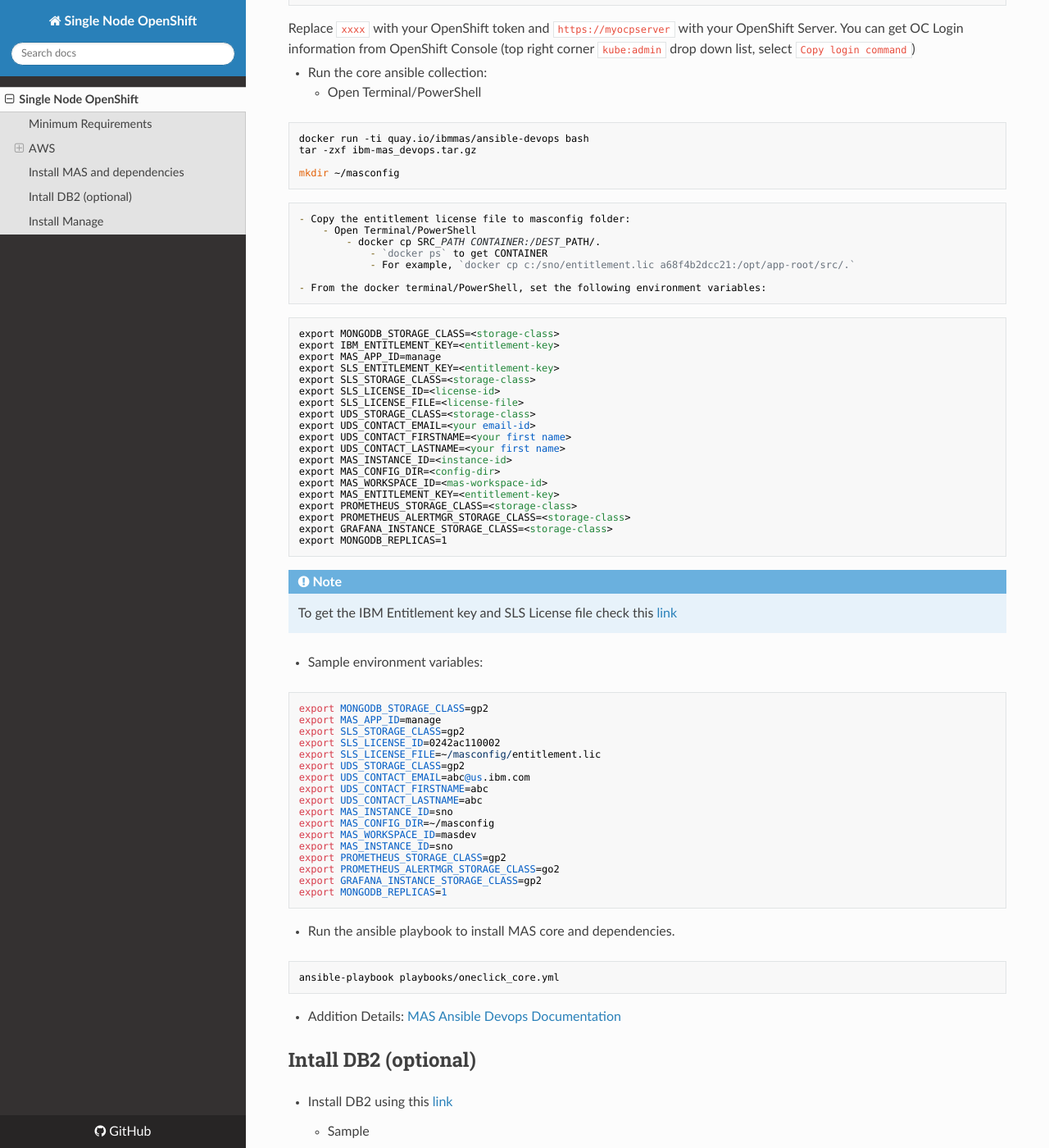
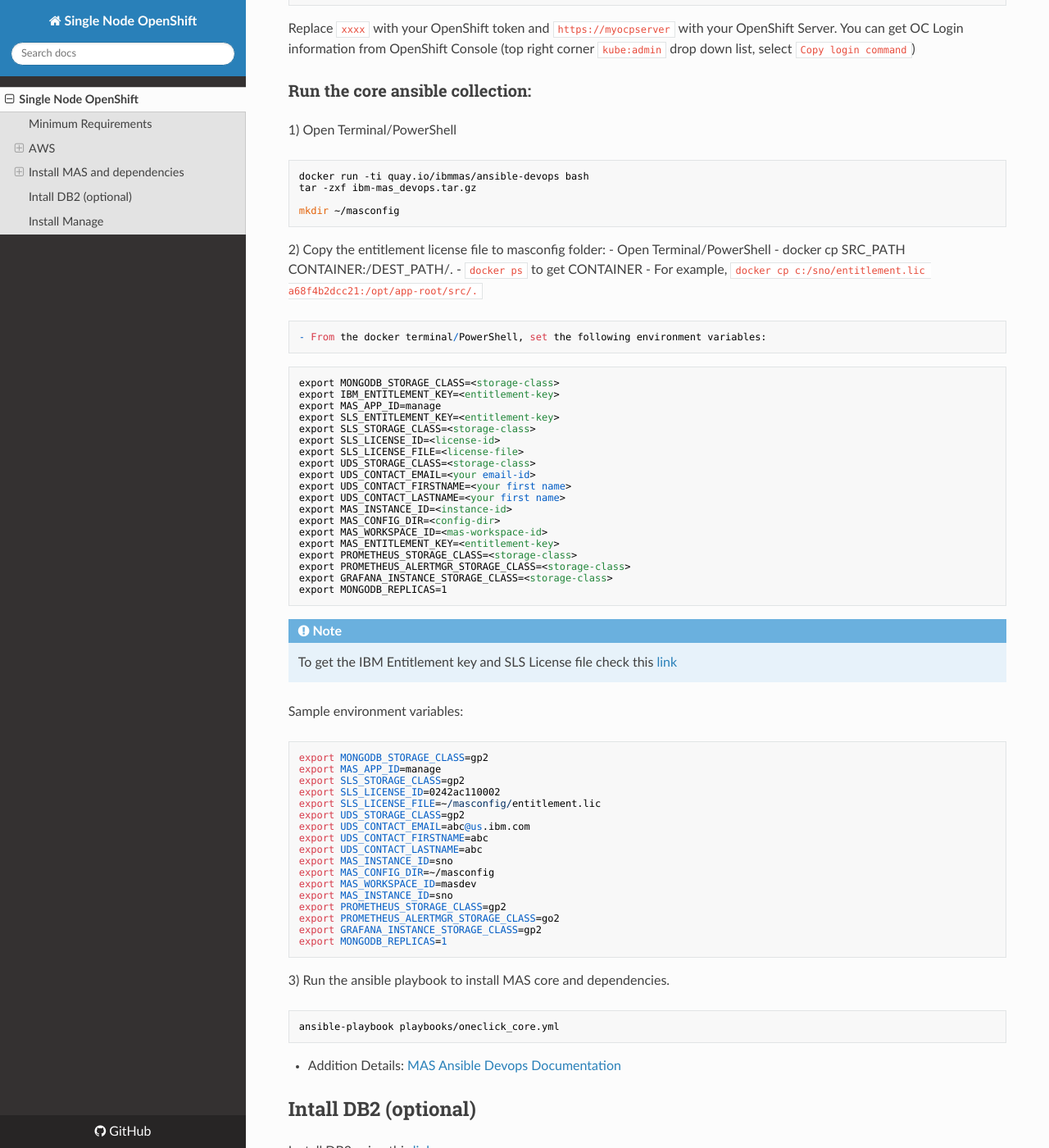
Before and after one commit to ibm-mas-manage/sno, an MkDocs documentation site: the page built from docs/index.md, in a window 1280 px wide and 1400 px high, scrolled down 1460 px. Shown: the whole window at 82% size. Built offline with MkDocs 1.6.1, drawn with Linux system fonts in a browser that asks for light colours; nearby versions of some CDN libraries; some of the changed text lies outside the part shown.

Commit message:
update sno install

````diff
--- a/docs/index.md
+++ b/docs/index.md
@@ -61,7 +61,7 @@
 
 ## Install MAS and dependencies
 
-- OC Login:
+OC Login:
 ```
 oc login --token=xxxx --server=<https://myocpserver>
 ```
@@ -69,9 +69,9 @@
 Replace `xxxx` with your OpenShift token and `https://myocpserver` with your OpenShift Server.
 You can get OC Login information from OpenShift Console (top right corner `kube:admin` drop down list, select `Copy login command`)
 
-- Run the core ansible collection:
-	- Open Terminal/PowerShell
+### Run the core ansible collection:
 
+1) Open Terminal/PowerShell
 
 ```
 docker run -ti quay.io/ibmmas/ansible-devops bash
@@ -80,11 +80,11 @@
 mkdir ~/masconfig
 ```
 
-	- Copy the entitlement license file to masconfig folder:
-		- Open Terminal/PowerShell
-			- docker cp SRC_PATH CONTAINER:/DEST_PATH/.
-				- `docker ps` to get CONTAINER
-				- For example, `docker cp c:/sno/entitlement.lic a68f4b2dcc21:/opt/app-root/src/.`
+2) Copy the entitlement license file to masconfig folder:
+	- Open Terminal/PowerShell
+		- docker cp SRC_PATH CONTAINER:/DEST_PATH/.
+			- `docker ps` to get CONTAINER
+			- For example, `docker cp c:/sno/entitlement.lic a68f4b2dcc21:/opt/app-root/src/.`
 
     - From the docker terminal/PowerShell, set the following environment variables:
 
@@ -115,7 +115,7 @@
     To get the IBM Entitlement key and SLS License file check this [link](https://ibm-mas.github.io/ansible-devops/playbooks/oneclick-core/#preparation)
 
 
-- Sample environment variables:
+Sample environment variables:
 
 ```
 export MONGODB_STORAGE_CLASS=gp2
@@ -137,7 +137,7 @@
 export MONGODB_REPLICAS=1
 ```
 
-- Run the ansible playbook to install MAS core and dependencies.
+3) Run the ansible playbook to install MAS core and dependencies.
 
 ```
 ansible-playbook playbooks/oneclick_core.yml
@@ -148,20 +148,19 @@
 
 ## Intall DB2 (optional)
 
-- Install DB2 using this [link](https://ibm-mas.github.io/ansible-devops/roles/db2/)
+Install DB2 using this [link](https://ibm-mas.github.io/ansible-devops/roles/db2/)
 
-	- Sample
+Sample
 
-
-	```
-	export DB2_BACKUP_STORAGE_ACCESSMODE=READWRITEONCE
-	export DB2_META_STORAGE_ACCESSMODE=READWRITEONCE
-	export DB2_META_STORAGE_CLASS=gp2
-	export DB2_DATA_STORAGE_CLASS=gp2
-	export DB2_BACKUP_STORAGE_CLASS=gp2
-	export DB2_LOGS_STORAGE_CLASS=gp2
-	export DB2_TEMP_STORAGE_CLASS=gp2
-	```
+```
+export DB2_BACKUP_STORAGE_ACCESSMODE=READWRITEONCE
+export DB2_META_STORAGE_ACCESSMODE=READWRITEONCE
+export DB2_META_STORAGE_CLASS=gp2
+export DB2_DATA_STORAGE_CLASS=gp2
+export DB2_BACKUP_STORAGE_CLASS=gp2
+export DB2_LOGS_STORAGE_CLASS=gp2
+export DB2_TEMP_STORAGE_CLASS=gp2
+```
 
 
 ## Install Manage
````
